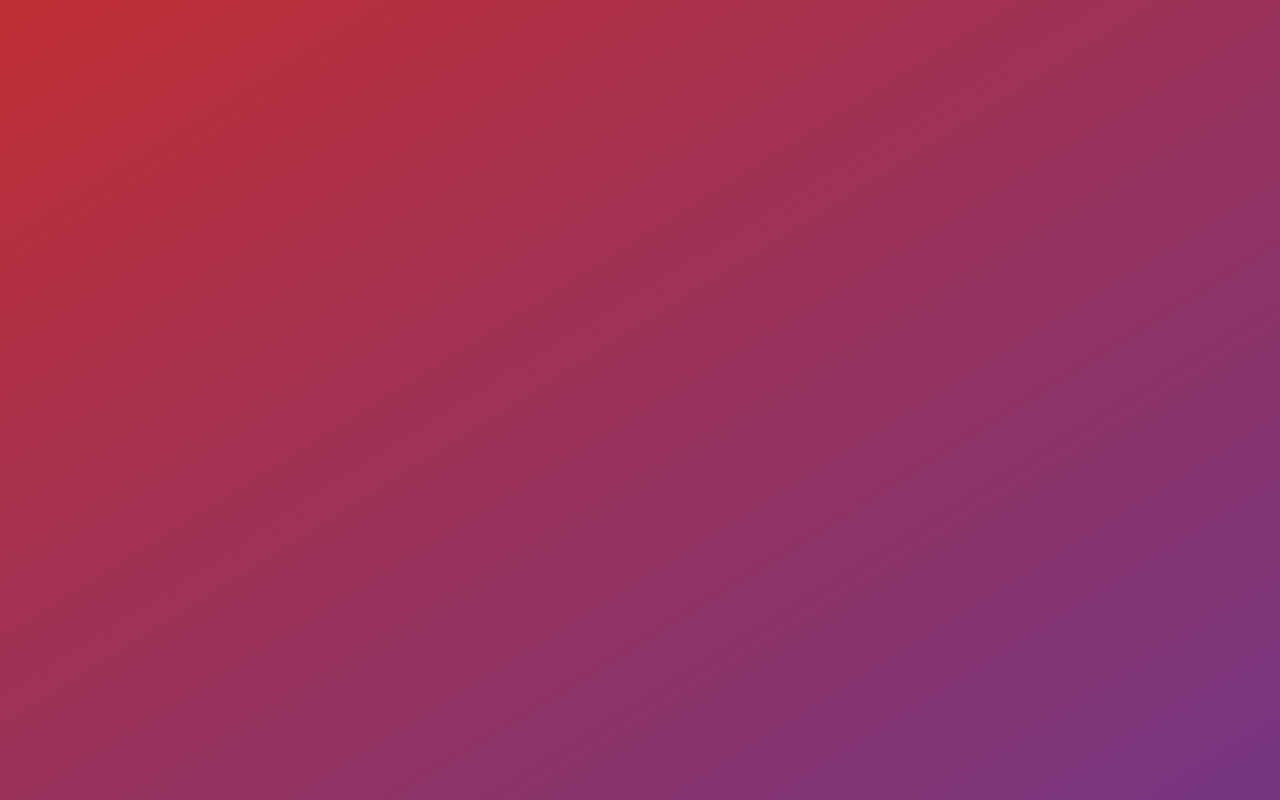
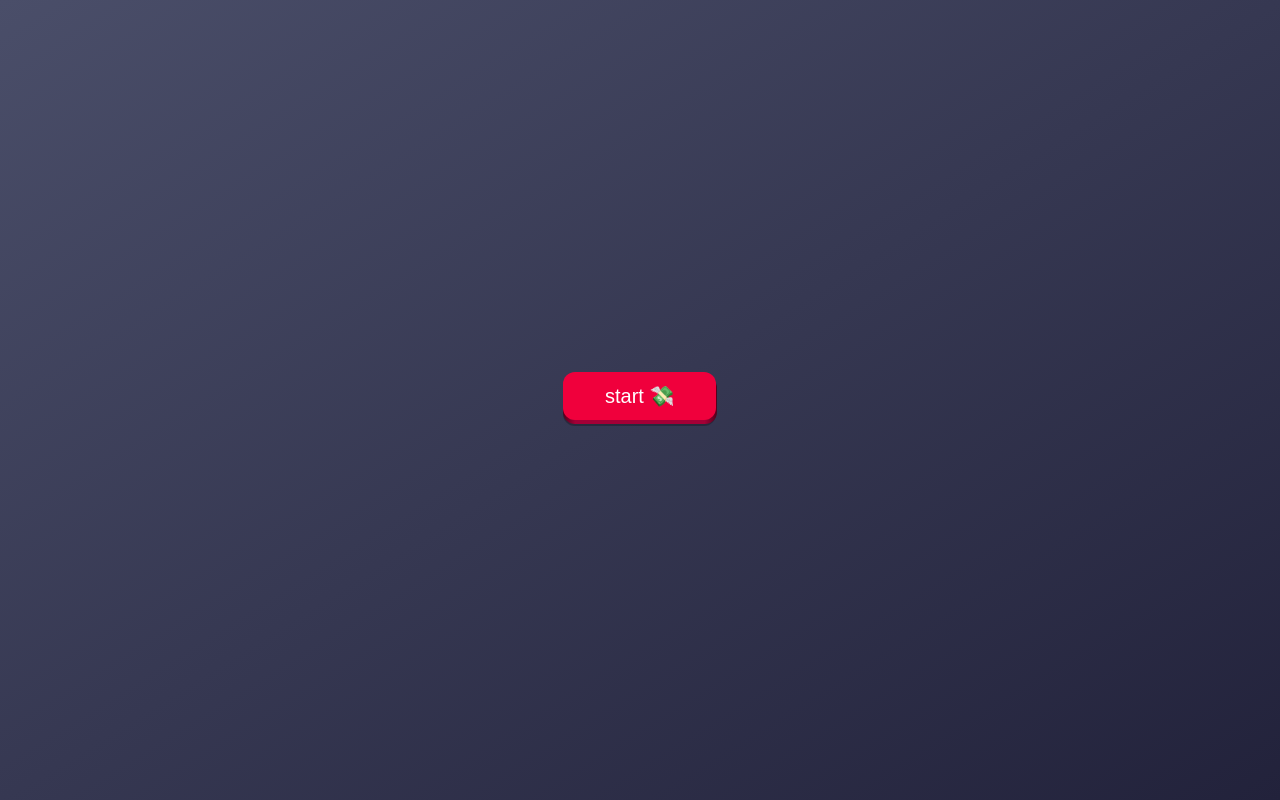
Before and after one commit to yupseth/price-game, a plain HTML site: page index.html in a window 1280 px wide. Drawn offline with Linux system fonts and the light colour scheme.

Commit message:
Add 3d start button

```diff
--- a/index.html
+++ b/index.html
@@ -8,5 +8,13 @@
     <script defer src="script.js"></script>
     <link rel="stylesheet" href="style.css" />
   </head>
-  <body></body>
+  <body>
+    <div>
+      <button class="btn button--start" role="button">
+        <span class="button--shadow"></span>
+        <span class="button--edge"></span>
+        <span class="button--front"> start 💸</span>
+      </button>
+    </div>
+  </body>
 </html>
--- a/style.css
+++ b/style.css
@@ -5,8 +5,8 @@
 }
 
 html {
-  font-size: 62.5%;
-  box-sizing: border-box;
+  /* font-size: 62.5%; */
+  /* box-sizing: border-box; */
 }
 
 body {
@@ -14,8 +14,79 @@ body {
   font-weight: 400;
   height: 100vh;
   color: #333;
-  background-image: linear-gradient(to top left, #753682 0%, #bf2e34 100%);
+  background-image: linear-gradient(to top left, #22223b 0%, #4a4e69 100%);
   display: flex;
   align-items: center;
   justify-content: center;
 }
+
+.button--start {
+  position: relative;
+  border: none;
+  background: transparent;
+  padding: 0;
+  cursor: pointer;
+  outline-offset: 4px;
+  transition: filter 250ms;
+}
+.button--shadow {
+  position: absolute;
+  top: 0;
+  left: 0;
+  width: 100%;
+  height: 100%;
+  border-radius: 12px;
+  background: hsl(0deg 0% 0% / 0.25);
+  will-change: transform;
+  transform: translateY(2px);
+  transition: transform 600ms cubic-bezier(0.3, 0.7, 0.4, 1);
+}
+.button--edge {
+  position: absolute;
+  top: 0;
+  left: 0;
+  width: 100%;
+  height: 100%;
+  border-radius: 12px;
+  background: linear-gradient(
+    to left,
+    hsl(340deg 100% 16%) 0%,
+    hsl(340deg 100% 32%) 8%,
+    hsl(340deg 100% 32%) 92%,
+    hsl(340deg 100% 16%) 100%
+  );
+}
+.button--front {
+  display: block;
+  position: relative;
+  padding: 12px 42px;
+  border-radius: 12px;
+  font-size: 1.25rem;
+  color: white;
+  background: hsl(345deg 100% 47%);
+  will-change: transform;
+  transform: translateY(-4px);
+  transition: transform 600ms cubic-bezier(0.3, 0.7, 0.4, 1);
+}
+.button--start:hover {
+  filter: brightness(110%);
+}
+.button--start:hover .button--front {
+  transform: translateY(-6px);
+  transition: transform 250ms cubic-bezier(0.3, 0.7, 0.4, 1.5);
+}
+.button--start:active .button--front {
+  transform: translateY(-2px);
+  transition: transform 34ms;
+}
+.button--start:hover .button--shadow {
+  transform: translateY(4px);
+  transition: transform 250ms cubic-bezier(0.3, 0.7, 0.4, 1.5);
+}
+.button--start:active .button--shadow {
+  transform: translateY(1px);
+  transition: transform 34ms;
+}
+.button--start:focus:not(:focus-visible) {
+  outline: none;
+}
```
